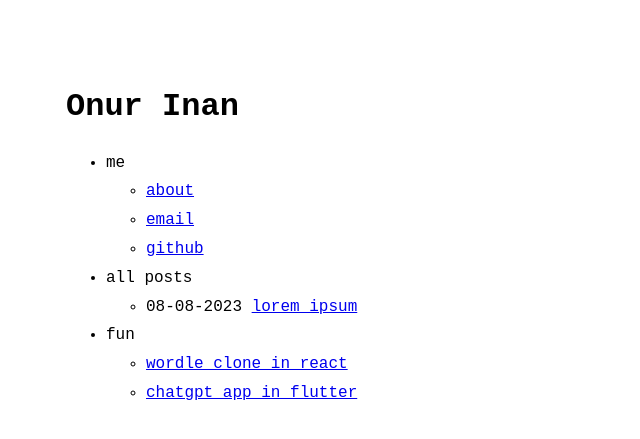
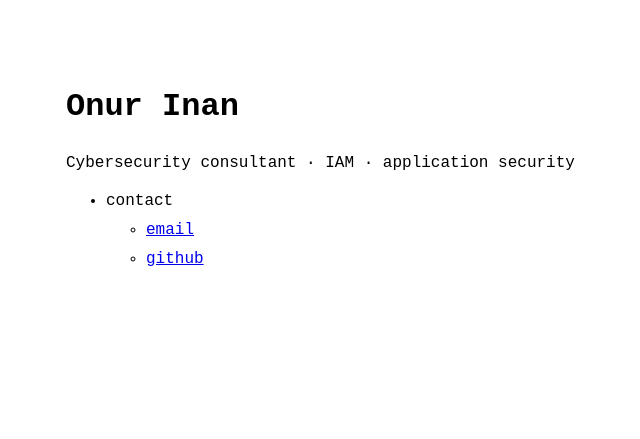
Before and after one commit to honour50/honour50.github.io, a Jekyll site: the page built from index.markdown, in a window 1280 px wide. Shown: the top 439 px of the page, without its empty margins (254-894 px from the left). Built offline with Jekyll 4.4.1, drawn with Linux system fonts in a browser that asks for light colours.

Commit message:
Simplify personal homepage

```diff
--- a/_config.yml
+++ b/_config.yml
@@ -2,7 +2,7 @@ title: Onur Inan
 author: Onur Inan
 email: onur.inan.h@gmail.com
 description: >- # this means to ignore newlines until "baseurl:"
-    Cyber Security
+    Cybersecurity consultant · IAM · application security
 baseurl: "" # the subpath of your site, e.g. /blog
 url: "www.onurinan.nl" # the base hostname & protocol for your site, e.g. http://example.com
 github_username:  honour50
@@ -19,7 +19,7 @@ theme_config:
   appearance: "auto"
   back_home_text: ".."
   date_format: "%m-%d-%Y"
-  show_description: false
+  show_description: true
 
 sass:
   style: :compressed
--- a/_data/menu.yml
+++ b/_data/menu.yml
@@ -1,20 +1,7 @@
 entries:
-  - title: me
+  - title: contact
     entries:
-      - title: about
-        url: about
       - title: email
-        url: emailto:onur.inan.h@gmail.com
+        url: mailto:onur.inan.h@gmail.com
       - title: github
         url: https://github.com/honour50
-
-  - title: all posts
-    post_list:
-      limit: 10
-
-  - title: fun
-    entries:
-      - title: wordle clone in react
-        url: https://onurinan.nl/wordle-clone
-      - title: chatgpt app in flutter
-        url: https://chat.onurinan.nl
```
Also changed, not shown: _posts/2023-08-08-Lorem-Ipsum.md (deleted, +0 -4 lines), about.markdown (deleted, +0 -7 lines).
